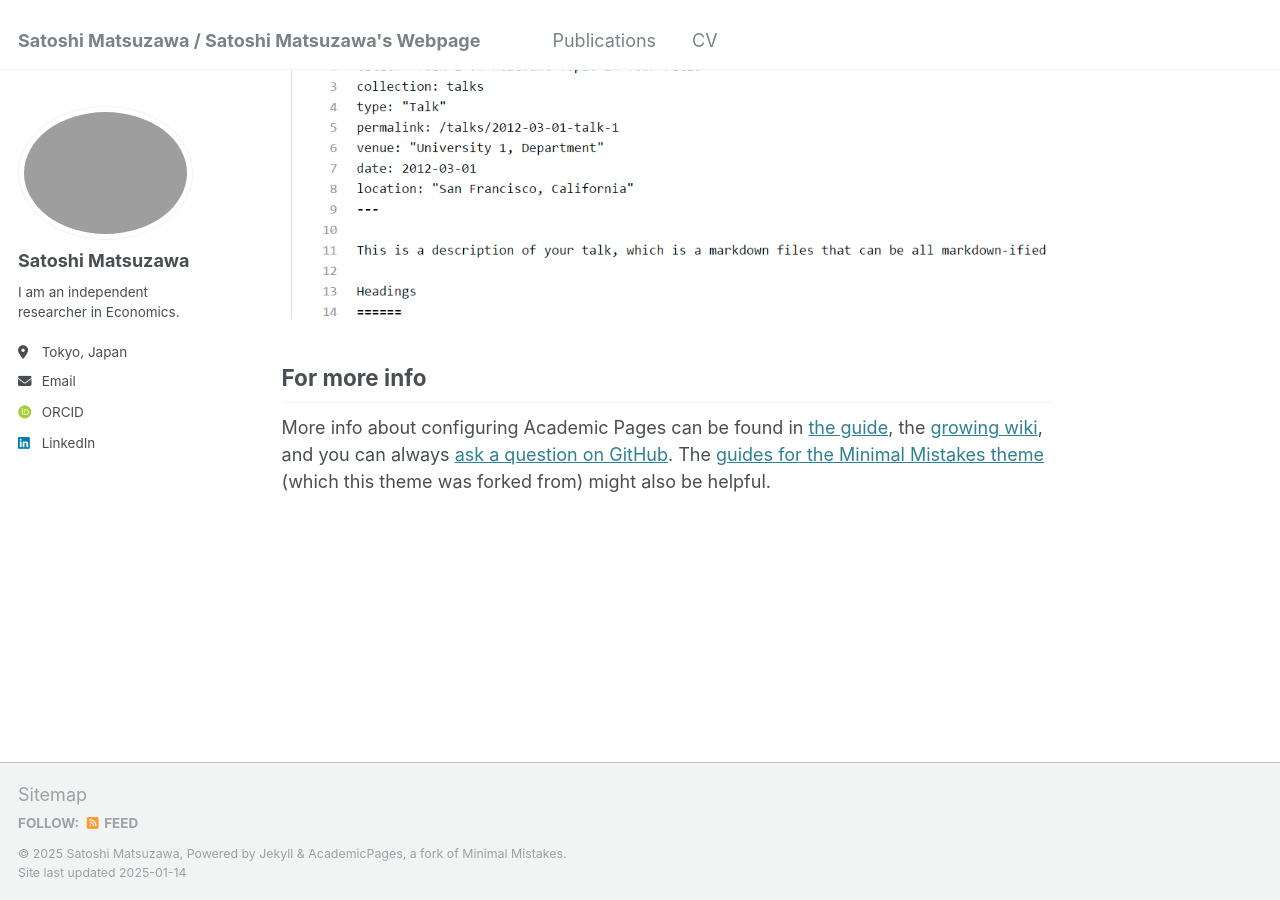
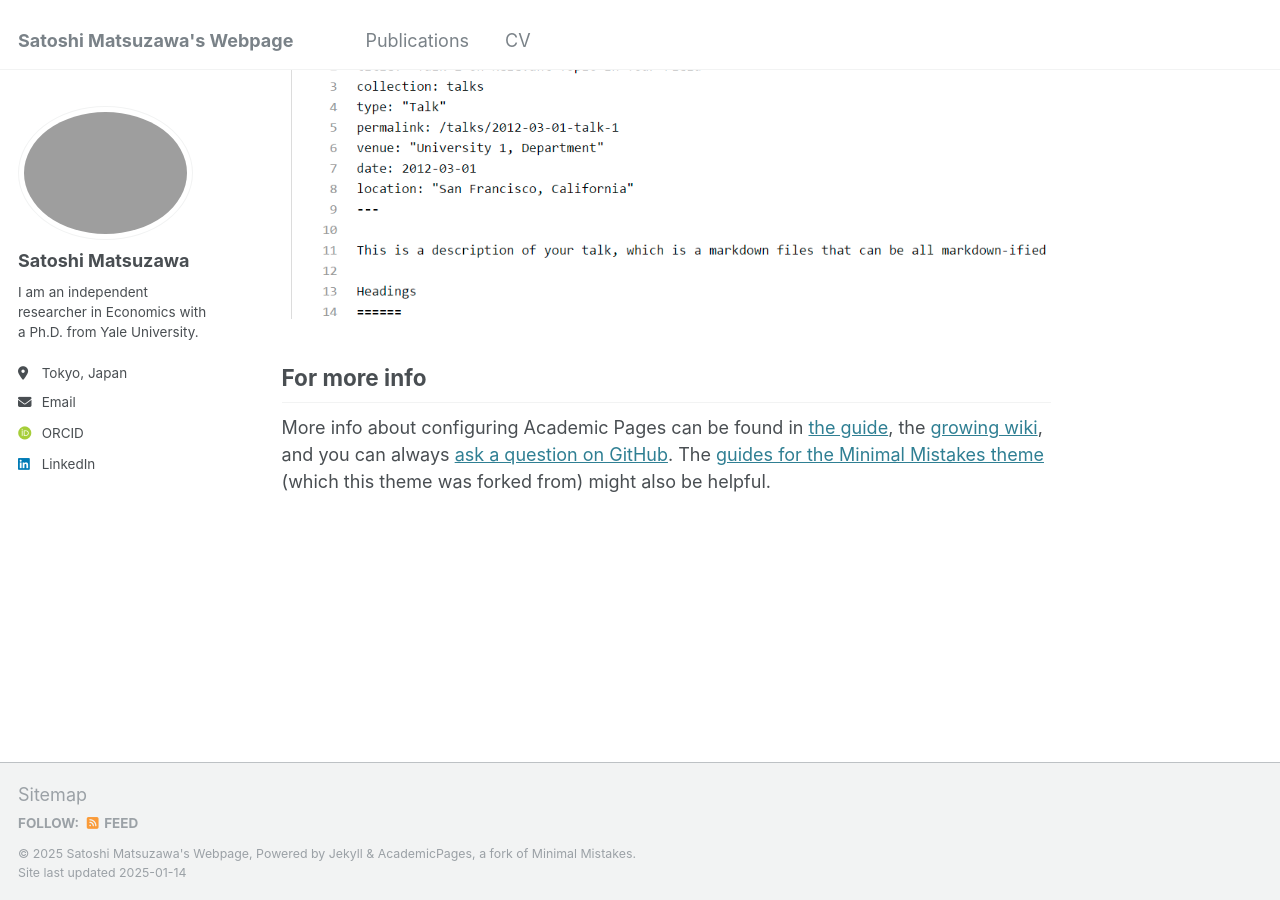
Before and after one commit to satoshimatsuzawa/satoshimatsuzawa.github.io, a Jekyll site: the page built from _pages/about.md, in a window 1280 px wide and 900 px high, scrolled down 2643 px. Built offline with Jekyll 4.4.1, drawn with Linux system fonts in a browser that asks for light colours; some web fonts are replaced.

Commit message:
Update _config.yml

```diff
--- a/_config.yml
+++ b/_config.yml
@@ -8,10 +8,10 @@
 
 # Basic Site Settings
 locale                   : "en-US"
-title                    : "Satoshi Matsuzawa / Satoshi Matsuzawa's Webpage"
+title                    : "Satoshi Matsuzawa's Webpage"
 title_separator          : "-"
-name                     : &name "Satoshi Matsuzawa"
-description              : &description "I am an independent researcher in Economics"
+name                     : #&name "Satoshi Matsuzawa"
+description              : #&description "I am an independent researcher in Economics"
 url                      : https://satoshimatsuzawa.github.io # the base hostname & protocol for your site e.g. "https://[your GitHub username].github.io"
 baseurl                  : "" # the subpath of your site, e.g. "/blog"
 repository               : "satoshimatsuzawa/satoshimatsuzawa.github.io"
@@ -24,7 +24,7 @@ author:
   avatar           : #"profile.png"
   name             : "Satoshi Matsuzawa"
   pronouns         : # example: "she/her"
-  bio              : "I am an independent researcher in Economics."
+  bio              : "I am an independent researcher in Economics with a Ph.D. from Yale University."
   location         : "Tokyo, Japan"
   employer         : #"Red Brick University"
   uri              : # URL
```
